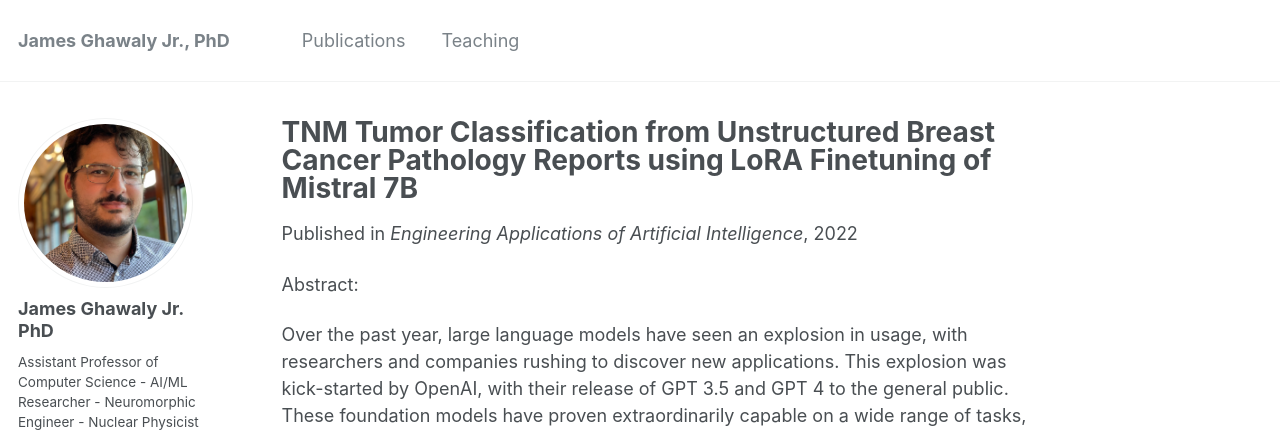
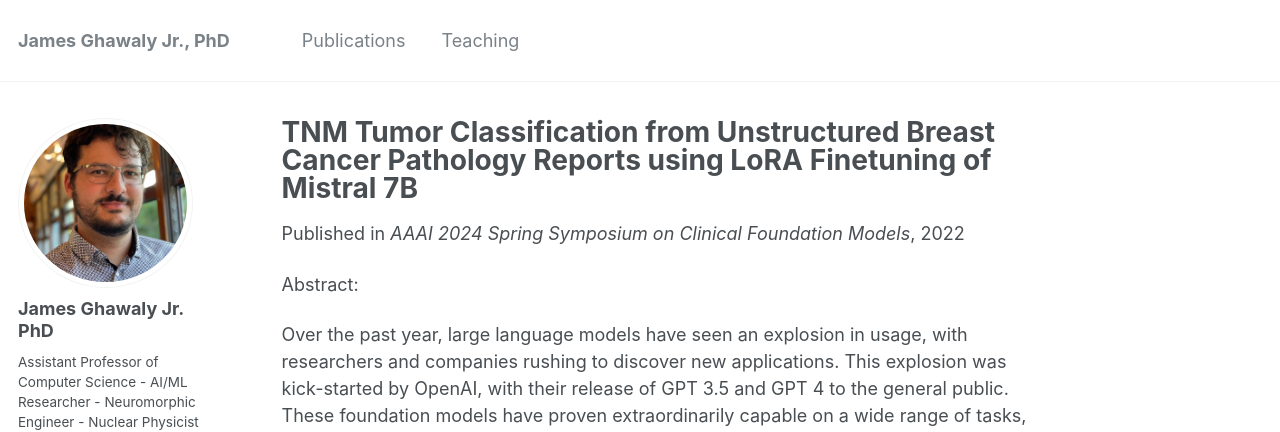
Before and after one commit to jghawaly/jghawaly.github.io, a Jekyll site: the page built from _publications/2024-tnm-number-6.md, in a window 1280 px wide and 1373 px high. Shown: the top 432 px of the window. Built offline with Jekyll 4.4.1, drawn with Linux system fonts in a browser that asks for light colours; some web fonts are replaced.

Commit message:
Update 2024-tnm-number-6.md

```diff
--- a/_publications/2024-tnm-number-6.md
+++ b/_publications/2024-tnm-number-6.md
@@ -4,7 +4,7 @@ collection: publications
 permalink: /publication/2020-tnm-number-6
 excerpt: 'In this paper, we explore the application of Low-Rank Adaptation (LoRA) fine-tuning of small language models for performing TNM staging on unstructured pathology reports for triple negative breast cancer cases. We also attempt to develop a more generalized approach, so that our work can be applied to other NLP tasks within the medical field.'
 date: 2022-05-01
-venue: 'Engineering Applications of Artificial Intelligence'
+venue: 'AAAI 2024 Spring Symposium on Clinical Foundation Models'
 # paperurl: 'http://academicpages.github.io/files/paper1.pdf'
 # citation: 'McCleary, K., Ghawaly, J., & Miele, L. (2024). TNM Tumor Classification from Unstructured Breast Cancer Pathology Reports using LoRA Finetuning of Mistral 7B. In AAAI 2024 Spring Symposium on Clinical Foundation Models.'
 ---
```
